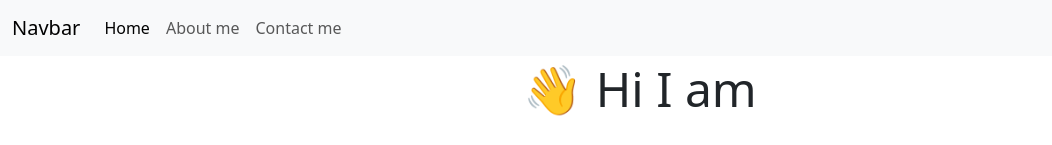
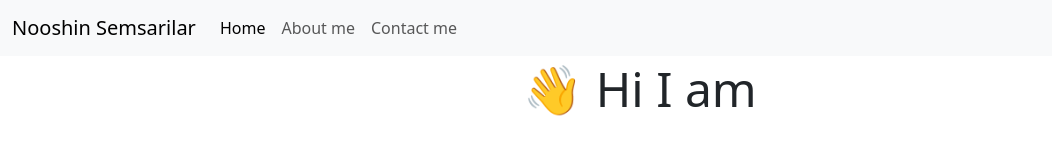
Before and after one commit to Nooshin0962/MultipleSite, a plain HTML site: page index.html in a window 1280 px wide. Shown: the top 145 px of the page, without its empty margins (0-1052 px from the left). Drawn offline with nearby package versions, Linux system fonts and the light colour scheme.

Commit message:
make more SEO friendly

```diff
--- a/index.html
+++ b/index.html
@@ -4,6 +4,7 @@
     <meta charset="UTF-8" />
     <meta http-equiv="X-UA-Compatible" content="IE=edge" />
     <meta name="viewport" content="width=device-width, initial-scale=1.0" />
+    <meta name="description" content="Nooshin Semsarilar is a front-end developer based in Asia, check out her projects and contact her for job inquiries">
     <title>Front-end developer - Nooshin Semsarilar</title>
     <link
       href="https://cdn.jsdelivr.net/npm/bootstrap@5.3.2/dist/css/bootstrap.min.css"
@@ -21,7 +22,7 @@
   <body>
     <nav class="navbar navbar-expand-lg bg-body-tertiary fixed-top">
       <div class="container-fluid">
-        <a class="navbar-brand" href="#">Navbar</a>
+        <a class="navbar-brand" href="#">Nooshin Semsarilar</a>
         <button
           class="navbar-toggler"
           type="button"
@@ -35,9 +36,9 @@
         </button>
         <div class="collapse navbar-collapse" id="navbarNavAltMarkup">
           <div class="navbar-nav">
-            <a class="nav-link active" aria-current="page" href="#">Home</a>
-            <a class="nav-link" href="/about.html">About me</a>
-            <a class="nav-link" href="/about.html#contact">Contact me</a>
+            <a class="nav-link active" aria-current="page" href="#" title="HomePage">Home</a>
+            <a class="nav-link" href="/about.html" title="About Nooshin Semsarilar">About me</a>
+            <a class="nav-link" href="/about.html#contact" title="Contact Nooshin Semsarilar">Contact me</a>
           </div>
         </div>
       </div>
```
Also changed, not shown: about.html (+1 -0 lines).
